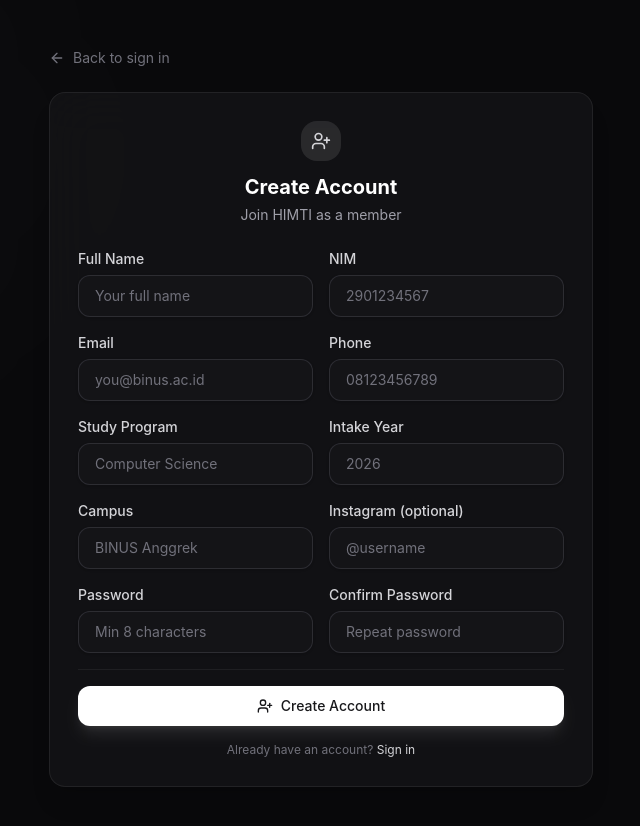
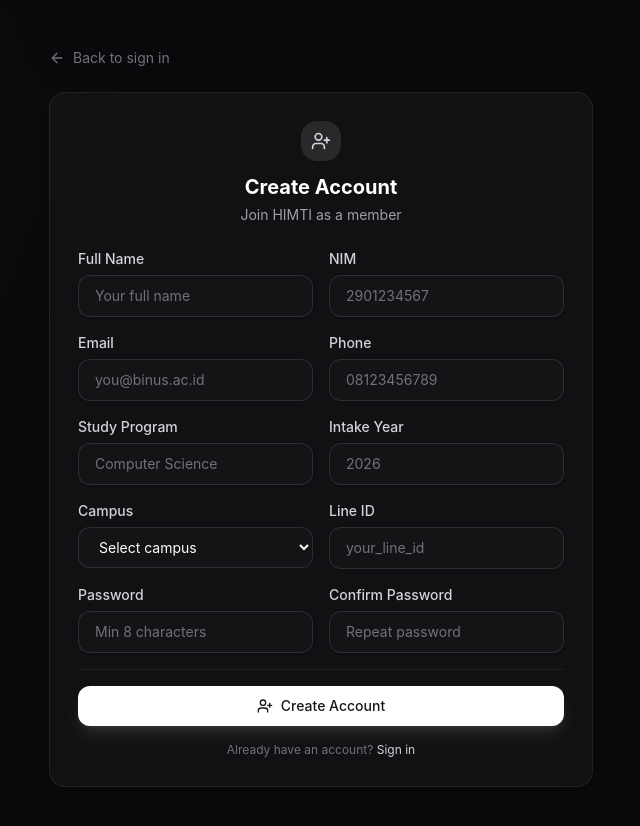
Before and after one commit to geraldmartadinata/pbl-2, a React app in the folder frontend/: page /register in a window 1280 px wide. Shown: the top 826 px of the page, without its empty margins (319-959 px from the left). Built offline with nearby package versions, Linux system fonts and the light colour scheme; the HTML template or start-up script is replaced by a standard one.

Commit message:
fix: Register ganti Instagram→Line ID (wajib), Campus jadi dropdown; Admin Sidebar hapus Events tab

```diff
--- a/frontend/src/components/Sidebar.jsx
+++ b/frontend/src/components/Sidebar.jsx
@@ -5,17 +5,14 @@
 import {
   LayoutDashboard,
   Users,
-  Calendar,
   LogOut,
-  ChevronLeft,
   PanelLeftClose,
   PanelLeft,
 } from 'lucide-react'
 
 const links = [
   { to: '/admin', label: 'Dashboard', icon: LayoutDashboard, exact: true },
-  { to: '/admin/participants', label: 'Participants', icon: Users },
-  { to: '/admin/events', label: 'Events', icon: Calendar },
+  { to: '/admin/participants', label: 'Applications', icon: Users },
 ]
 
 export default function Sidebar() {
--- a/frontend/src/pages/Register.jsx
+++ b/frontend/src/pages/Register.jsx
@@ -7,13 +7,15 @@
 import { useToast } from '../contexts/ToastContext'
 import { UserPlus, ArrowLeft } from 'lucide-react'
 
+const CAMPUSES = ['BINUS Kemanggisan', 'BINUS Alam Sutra', 'BINUS Bekasi', 'BINUS Bandung', 'BINUS Semarang', 'BINUS Malang']
+
 export default function Register() {
   const navigate = useNavigate()
   const toast = useToast()
   const [loading, setLoading] = useState(false)
   const [form, setForm] = useState({
     fullName: '', nim: '', email: '', phone: '', studyProgram: '',
-    intakeYear: '', campus: '', instagramUsername: '', password: '', confirmPassword: '',
+    intakeYear: '', campus: '', lineId: '', password: '', confirmPassword: '',
   })
   const [errors, setErrors] = useState({})
 
@@ -31,6 +33,7 @@
     if (!form.studyProgram.trim()) e.studyProgram = 'Study program is required'
     if (!form.intakeYear || isNaN(form.intakeYear)) e.intakeYear = 'Valid intake year required'
     if (!form.campus.trim()) e.campus = 'Campus is required'
+    if (!form.lineId.trim()) e.lineId = 'Line ID is required'
     if (form.password.length < 8) e.password = 'Password must be at least 8 characters'
     if (form.password !== form.confirmPassword) e.confirmPassword = 'Passwords do not match'
     return e
@@ -46,7 +49,7 @@
       await registerAccount({
         ...form,
         intakeYear: Number(form.intakeYear),
-        instagramUsername: form.instagramUsername || null,
+        instagramUsername: null,
       })
       toast.success('Account registered! Please sign in.')
       navigate('/login')
@@ -91,8 +94,16 @@
               <Input label="Intake Year" name="intakeYear" type="number" placeholder="2026" value={form.intakeYear} onChange={handleChange} error={errors.intakeYear} />
             </div>
             <div className="grid sm:grid-cols-2 gap-4">
-              <Input label="Campus" name="campus" placeholder="BINUS Anggrek" value={form.campus} onChange={handleChange} error={errors.campus} />
-              <Input label="Instagram (optional)" name="instagramUsername" placeholder="@username" value={form.instagramUsername} onChange={handleChange} />
+              <div>
+                <label className="block text-sm font-medium text-zinc-300 mb-1.5">Campus</label>
+                <select name="campus" value={form.campus} onChange={handleChange}
+                  className="block w-full rounded-xl border border-zinc-700/60 bg-zinc-900/60 px-4 py-2.5 text-sm text-white focus:outline-none focus:ring-2 focus:ring-white/10">
+                  <option value="">Select campus</option>
+                  {CAMPUSES.map((c) => <option key={c} value={c}>{c}</option>)}
+                </select>
+                {errors.campus && <p className="text-xs text-red-400 mt-1">{errors.campus}</p>}
+              </div>
+              <Input label="Line ID" name="lineId" placeholder="your_line_id" value={form.lineId} onChange={handleChange} error={errors.lineId} />
             </div>
             <div className="grid sm:grid-cols-2 gap-4">
               <Input label="Password" name="password" type="password" placeholder="Min 8 characters" value={form.password} onChange={handleChange} error={errors.password} />
```
